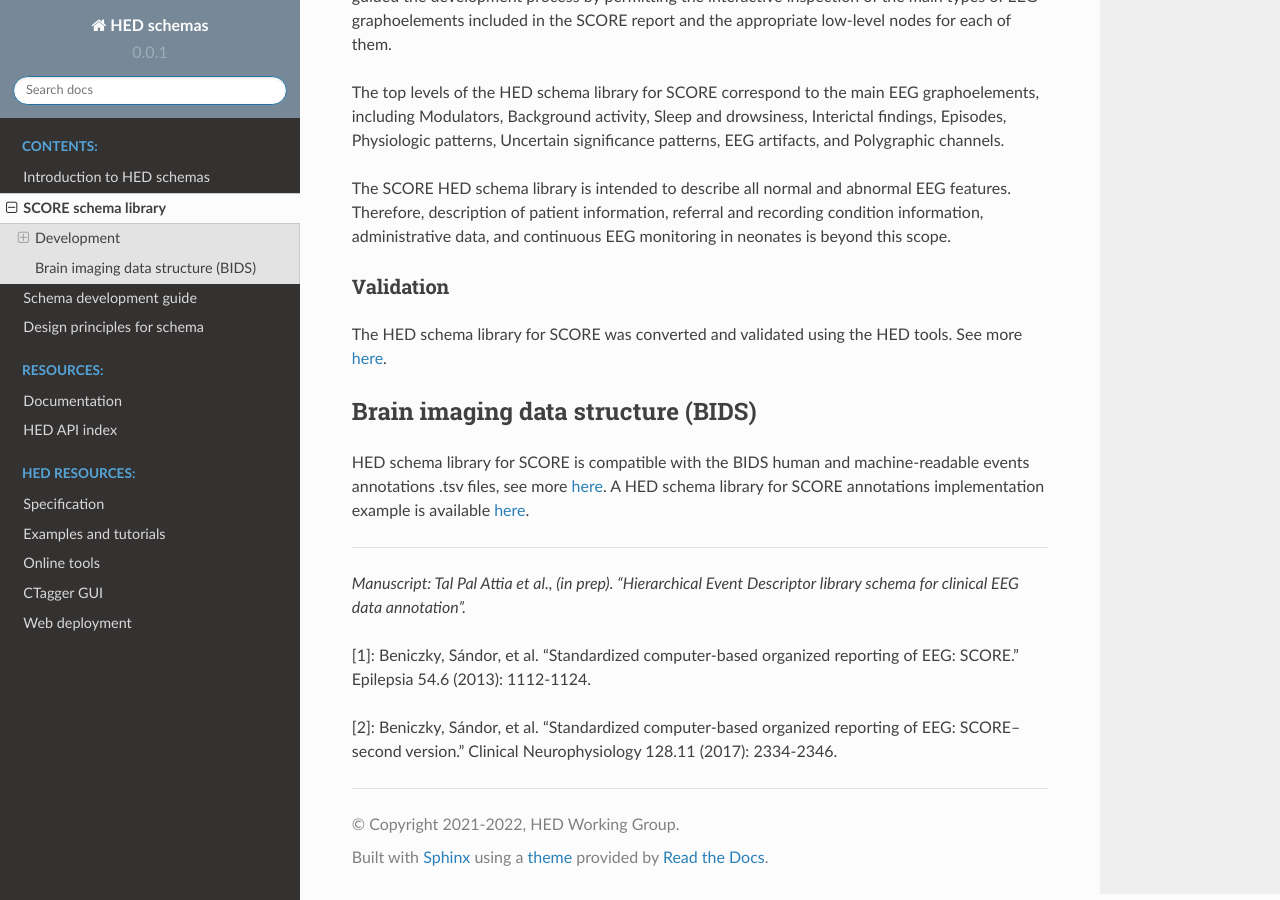
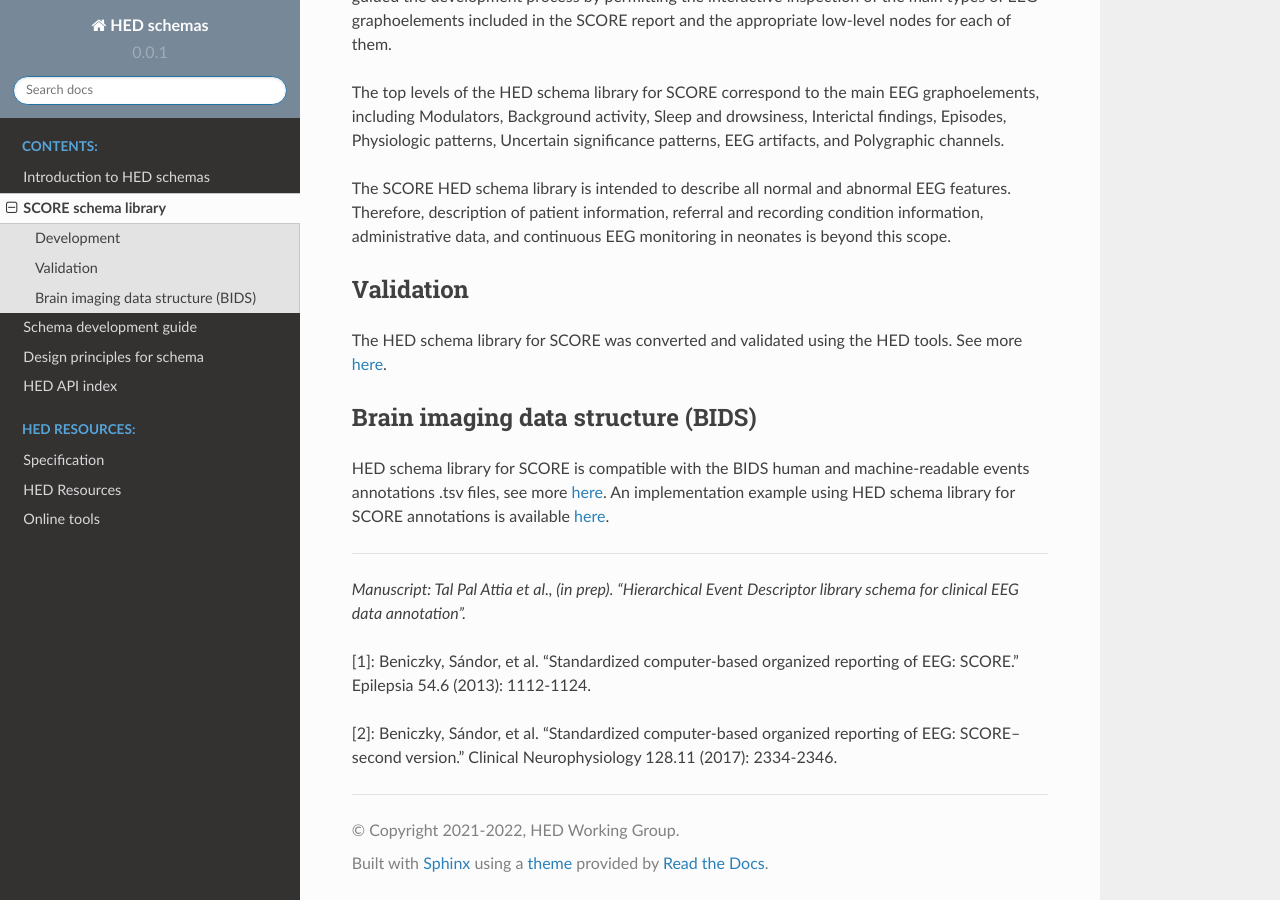
Before and after one commit to hed-standard/hed-schemas, a Sphinx documentation site: the page built from docs/source/hed_score_library.md, in a window 1280 px wide and 900 px high, scrolled down 1313 px. Built offline with Sphinx 7.4.7 and the Read the Docs theme 2.0.0, drawn with Linux system fonts in a browser that asks for light colours; pages that are not in the unit, such as notebooks, are missing from menus.

```diff
--- a/docs/source/_templates/layout.html
+++ b/docs/source/_templates/layout.html
@@ -10,9 +10,8 @@
     </p>
     <ul>
       <li class="toctree-li"><a href="https://hed-specification.readthedocs.io/en/latest/index.html">Specification</a></li>
-      <li class="toctree-li"><a href="https://hed-examples.readthedocs.io/en/latest/">Examples and tutorials</a></li>
+      <li class="toctree-li"><a href="https://hed-examples.readthedocs.io/en/latest/">HED Resources</a></li>
       <li class="toctree-li"><a href="https://hedtools.ucsd.edu/hed">Online tools</a></li>
-      <li class="toctree-li"><a href="https://ctagger.readthedocs.io/en/latest/">CTagger GUI</a></li>
-      <li class="toctree-li"><a href="https://hed-web.readthedocs.io/en/latest/">Web deployment</a></li>
+
     </ul>
   {% endblock %}
--- a/docs/source/hed_score_library.md
+++ b/docs/source/hed_score_library.md
@@ -16,12 +16,13 @@ The top levels of the HED schema library for SCORE correspond to the main EEG gr
 
 The SCORE HED schema library is intended to describe all normal and abnormal EEG features. Therefore, description of patient information, referral and recording condition information, administrative data, and continuous EEG monitoring in neonates is beyond this scope.
 
-### Validation
+## Validation
 The HED schema library for SCORE was converted and validated using the HED tools. See more [here](https://hedtools.ucsd.edu/hed).
 
 ## Brain imaging data structure (BIDS)
 HED schema library for SCORE is compatible with the BIDS human and machine-readable events annotations .tsv files, see more [here](https://bids-specification.readthedocs.io/en/stable/99-appendices/03-hed.html#appendix-iii-hierarchical-event-descriptors).
-A HED schema library for SCORE annotations implementation example is available [here](https://github.com/tpatpa/bids-examples/tree/master/xeeg_hed_score).
+An implementation example using HED schema library for SCORE annotations is available
+[here](https://github.com/tpatpa/bids-examples/tree/master/xeeg_hed_score).
 
 ---
 *Manuscript: Tal Pal Attia et al., (in prep). "Hierarchical Event Descriptor library schema for clinical EEG data annotation".*
```
Also changed, not shown: docs/source/index.rst (+2 -7 lines), docs/source/introduction_to_hed_schemas.md (+3 -3 lines), docs/source/hed_library_schemas.md (added).
